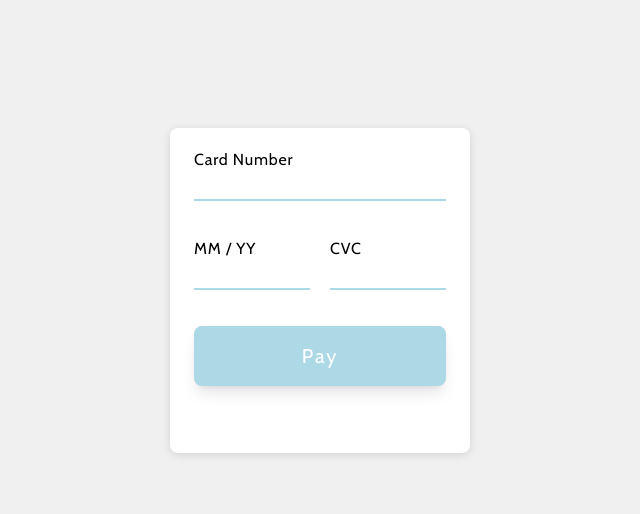
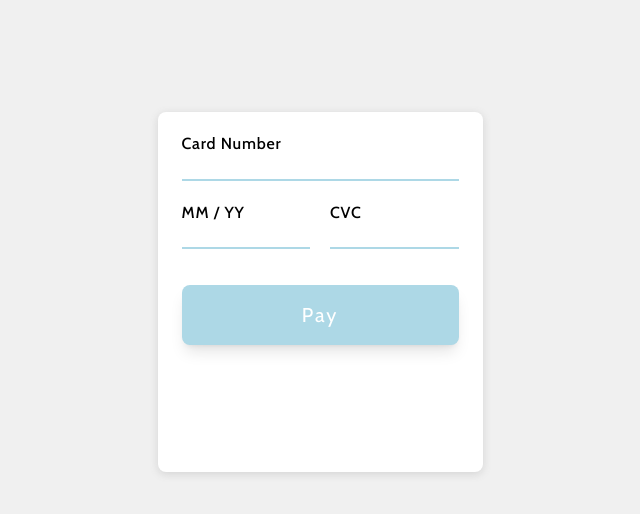
Before and after one commit to kawojue/card-validator, a React (Vite) app: page / in a window 1280 px wide. Shown: the top 514 px of the page, without its empty margins (320-960 px from the left). Built offline with nearby package versions, Linux system fonts and the light colour scheme.

Commit message:
more edit

```diff
--- a/src/index.css
+++ b/src/index.css
@@ -8,7 +8,7 @@ body {
 }
 
 #root {
-  @apply mt-32 mb-14;
+  @apply mt-28 mb-14;
 }
 
 .trans {
@@ -17,15 +17,15 @@ body {
 
 main {
   box-shadow: rgba(99, 99, 99, 0.2) 0px 2px 8px 0px;
-  @apply bg-white rounded-lg h-[325px] w-[93vw] max-w-[300px] pt-5 pb-10 px-6 mx-auto;
+  @apply bg-white rounded-lg h-[360px] w-[93vw] max-w-[325px] pt-5 pb-10 px-6 mx-auto;
 }
 
 .expr-cvv {
-  @apply flex gap-5 mt-9;
+  @apply flex gap-5 mt-5;
 }
 
 input {
-  @apply bg-transparent border-0 border-b-[2px] border-b-white block w-full px-0 text-[18px] text-center;
+  @apply bg-transparent border-0 border-b-[2px] border-b-white block w-full px-0 text-[15px] text-center;
 }
 
 input:focus,
@@ -34,7 +34,7 @@ input:valid {
 }
 
 label {
-  @apply tracking-wider;
+  @apply tracking-wider font-medium;
 }
 
 .btn {
```
